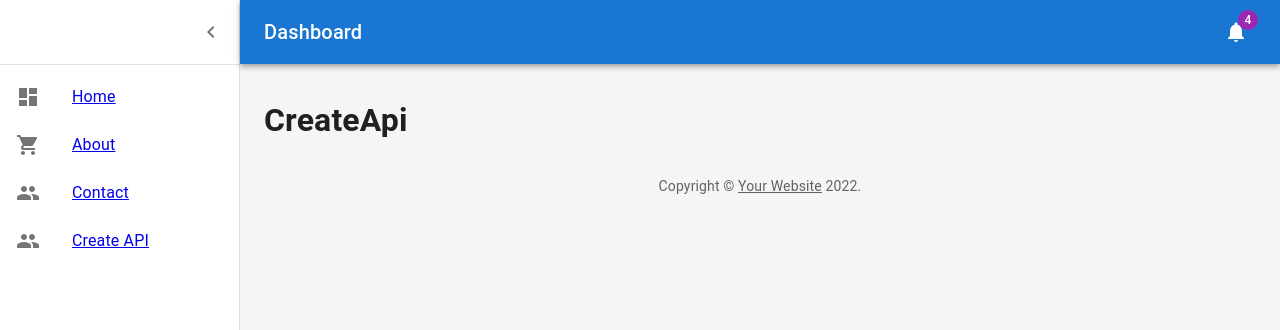
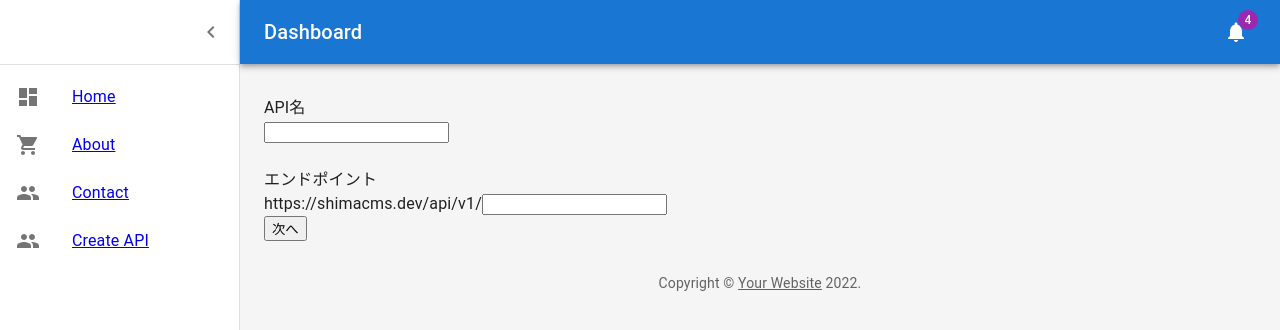
Before and after one commit to mumei404/react_admin, a React (Vite) app: page /create-api in a window 1280 px wide. Shown: the top 330 px of the page. Built offline with nearby package versions, Linux system fonts and the light colour scheme.

Commit message:
create api, step1, 2

```diff
--- a/src/page/CreateApi.jsx
+++ b/src/page/CreateApi.jsx
@@ -1,7 +1,80 @@
+import React, { useEffect, useState } from "react";
+import { useForm } from "react-hook-form";
+import { useNavigate } from "react-router-dom";
+
 export const CreateApi = () => {
+	const { register, handleSubmit, watch, formState: { isSubmitSuccessful, errors }, getValues, setValue, reset } = useForm();
+	const navigate = useNavigate();
+	const [submittedData, setSubmittedData] = useState({})
+	const onSubmit = data => {
+		setSubmittedData({ ...data, step: step + 1})
+		if(data.step === 3) {
+			console.log('final')
+		}
+	};
+	const back = e => {
+		setSubmittedData({ ...submittedData, step: submittedData.step - 1 })
+	};
+	let step = submittedData.step || 1;
+	useEffect(() => {
+		if(isSubmitSuccessful) {
+			reset({ ...submittedData })
+		}
+	}, [isSubmitSuccessful, submittedData, reset])
+
 	return (
 		<>
-			<h1>CreateApi</h1>
+			<form onSubmit={handleSubmit(onSubmit)}>
+				<input type="hidden" value={step + 1} {...register("step")} />
+				{
+					step == 1 && (
+						<>
+							<section>
+								<label htmlFor="apiName">API名</label>
+								<br />
+								<input {...register("apiName", { required: true })} />
+								<br />
+								{errors.apiName && <span>API名を入力してください</span>}
+							</section>
+							<br />
+							<section>
+								<label htmlFor="apiId">エンドポイント</label>
+								<br />
+								https://shimacms.dev/api/v1/
+								<input {...register("apiId", { required: true })} />
+								<br />
+								{errors.apiId && <span>エンドポイントを入力してください</span>}
+							</section>
+						</>
+					)
+				}
+				{
+					step == 2 && (
+						<>
+							<section>
+								<label htmlFor="apiType">リスト形式</label>
+								<input type="radio" value="1" {...register("apiType", {required: true})} />
+							</section>
+							<section>
+								<label htmlFor="apiType">オブジェクト形式</label>
+								<input type="radio" value="2" {...register("apiType", {required: true})} />
+							</section>
+							{errors.apiType && <span>選択してね</span>}
+						</>
+					)
+				}
+				{
+					step == 3 && (
+						<>
+							<section>
+						hogehogehoge
+							</section>
+						</>
+					)
+				}
+				<button>{step === 3 ? '作成' : '次へ'}</button>
+			</form>
+			{step > 1 && <button type="button" onClick={back}>戻る</button>}
 		</>
-	)
+	);
 }
```
